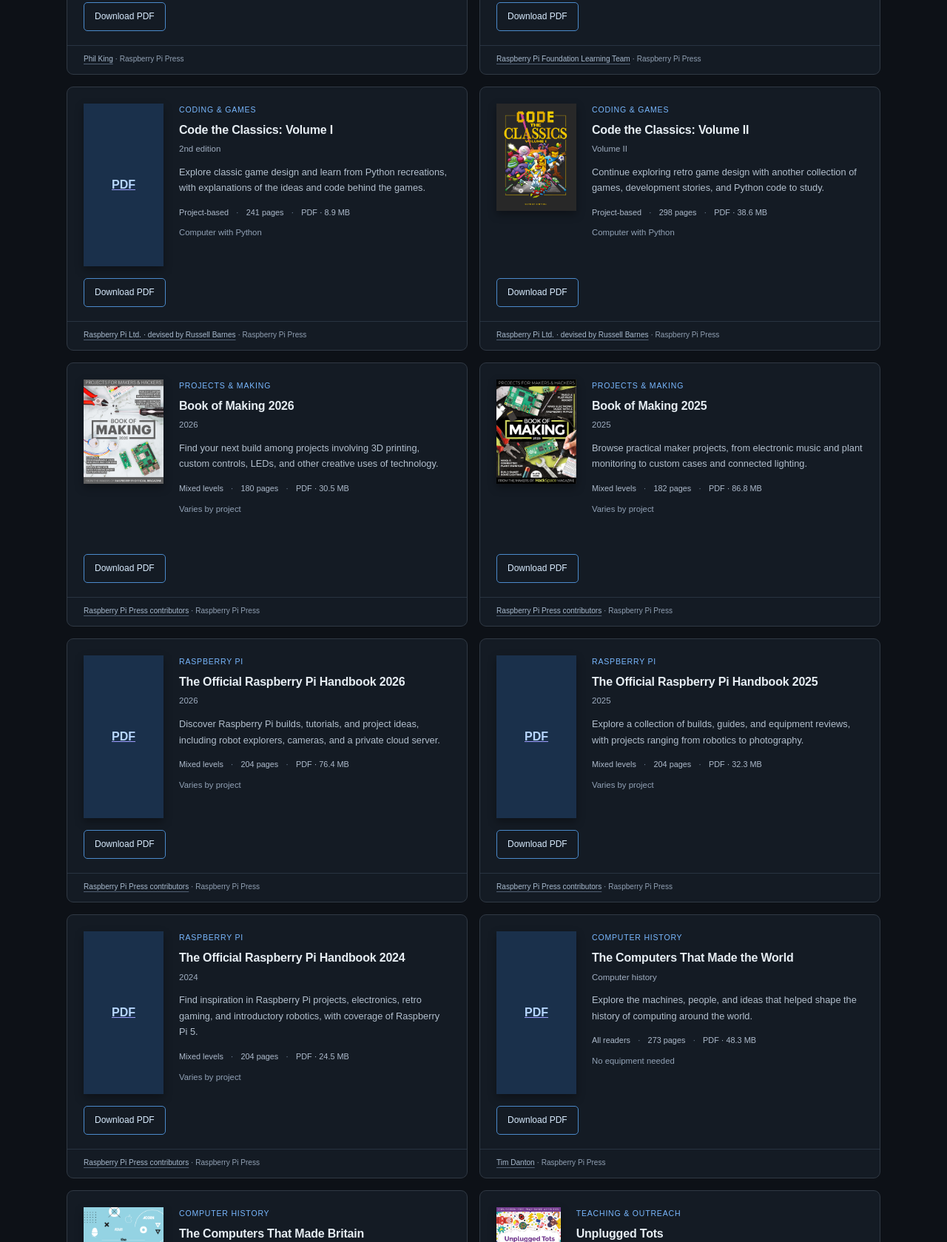
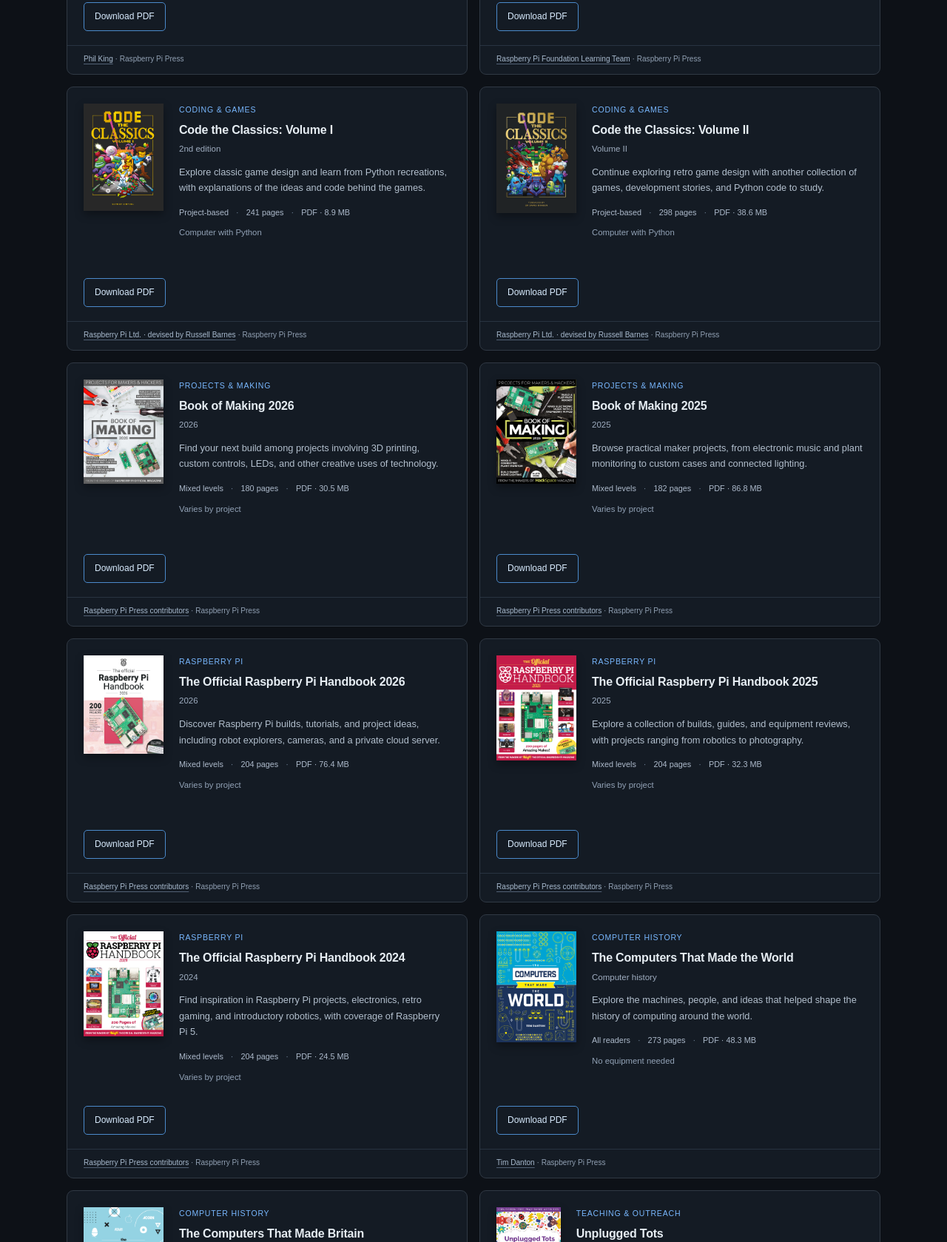
Before and after one commit to cabralacarter/cabralacarter.github.io, a plain HTML site: page resources/index.html in a window 1280 px wide. Shown: the part 2212-3891 px from the top of the page at 74% size. Drawn offline with Linux system fonts and the light colour scheme.

Commit message:
Added Multiple at the same time
book cover and books links in batch

```diff
--- a/resources/index.html
+++ b/resources/index.html
@@ -160,8 +160,8 @@
         </article>
         <article class="resource-card" id="micropython-pico" data-resource data-topics="raspberry-pi electronics" data-search="Get Started with MicroPython on Raspberry Pi Pico 2nd edition Meet the Pico microcontroller, install MicroPython, and use code to interact with electronic components. Includes Pico 2 and 2 W. microcontroller embedded pico 2 w sensors micropython python Gareth Halfacree &amp; Ben Everard Raspberry Pi Pico + components Raspberry Pi Electronics" aria-labelledby="title-micropython-pico">
           <div class="book-main">
-            <a class="cover-link" href="https://magazine.raspberrypi.com/books/get-started-micropython-pico-2ed" target="_blank" rel="noopener" aria-label="Publisher information for Get Started with MicroPython on Raspberry Pi Pico (new tab)">
-              <span class="book-cover" aria-hidden="true" style="display:flex;align-items:center;justify-content:center;background:#1a304b;color:#b7d6ff;min-height:150px;font-weight:bold;">PDF</span>
+            <a class="cover-link" href="pdf/getstartedwithmicropythononraspberrypipico.pdf" download> <img
+              class="book-cover" src="images/GetStartedWithMicroPythonRaspberryPi.png" alt="Get Started With MicroPython Raspberry Pi book cover" loading="lazy" >
             </a>
             <div class="book-content">
               <p class="book-topic">Raspberry Pi</p>
@@ -226,8 +226,8 @@
         </article>
         <article class="resource-card" id="code-classics-one" data-resource data-topics="coding-games" data-search="Code the Classics: Volume I 2nd edition Explore classic game design and learn from Python recreations, with explanations of the ideas and code behind the games. retro arcade pygame zero game development programming Raspberry Pi Ltd. · devised by Russell Barnes Computer with Python Coding &amp; games" aria-labelledby="title-code-classics-one">
           <div class="book-main">
-            <a class="cover-link" href="https://magazine.raspberrypi.com/books/code-the-classics-vol-I-2ed" target="_blank" rel="noopener" aria-label="Publisher information for Code the Classics: Volume I (new tab)">
-              <span class="book-cover" aria-hidden="true" style="display:flex;align-items:center;justify-content:center;background:#1a304b;color:#b7d6ff;min-height:150px;font-weight:bold;">PDF</span>
+            <a class="cover-link" href="pdf/codetheclassicsvolumei2ndedition.pdf" download> <img
+              class="book-cover" src="images/codetheclassicsvolumei2ndedition.png" alt="Code The Classics Volume 1 book cover" loading="lazy" >
             </a>
             <div class="book-content">
               <p class="book-topic">Coding &amp; games</p>
@@ -246,12 +246,12 @@
 
             <a
             class="cover-link"
-            href="pdf/codetheclassicsvolumei2ndedition.pdf"
+            href="pdf/codetheclassicsvolumeii.pdf"
             download>
             <img
               class="book-cover"
-              src="images/codetheclassicsvolumei2ndedition.png"
-              alt="Code the Classics Volume 1 2nd Editiion book cover"
+              src="images/CodeTheClassicsVolume2.png"
+              alt="Code the Classics Volume 2 book cover"
               loading="lazy"
               >
           </a>
@@ -323,11 +323,8 @@
         </article>
         <article class="resource-card" id="handbook-2026" data-resource data-topics="raspberry-pi making" data-search="The Official Raspberry Pi Handbook 2026 2026 Discover Raspberry Pi builds, tutorials, and project ideas, including robot explorers, cameras, and a private cloud server. robotics cameras server pi 500 pico projects annual Raspberry Pi Press contributors Varies by project Raspberry Pi Projects &amp; making" aria-labelledby="title-handbook-2026">
           <div class="book-main">
-
-
-
-            <a class="cover-link" href="https://magazine.raspberrypi.com/books/official-raspberry-pi-handbook-2026" target="_blank" rel="noopener" aria-label="Publisher information for The Official Raspberry Pi Handbook 2026 (new tab)">
-              <span class="book-cover" aria-hidden="true" style="display:flex;align-items:center;justify-content:center;background:#1a304b;color:#b7d6ff;min-height:150px;font-weight:bold;">PDF</span>
+            <a class="cover-link" href="pdf/officialraspberrypihandbook2026.pdf" download> <img
+              class="book-cover" src="images/OfficialRaspberryPihandbook2026.png" alt="Official Raspberry Pi Handbook 2026 book cover" loading="lazy" >
             </a>
             <div class="book-content">
               <p class="book-topic">Raspberry Pi</p>
@@ -343,8 +340,8 @@
         </article>
         <article class="resource-card" id="handbook-2025" data-resource data-topics="raspberry-pi making" data-search="The Official Raspberry Pi Handbook 2025 2025 Explore a collection of builds, guides, and equipment reviews, with projects ranging from robotics to photography. robotics camera photography projects pico annual Raspberry Pi Press contributors Varies by project Raspberry Pi Projects &amp; making" aria-labelledby="title-handbook-2025">
           <div class="book-main">
-            <a class="cover-link" href="https://magazine.raspberrypi.com/books/handbook-2025" target="_blank" rel="noopener" aria-label="Publisher information for The Official Raspberry Pi Handbook 2025 (new tab)">
-              <span class="book-cover" aria-hidden="true" style="display:flex;align-items:center;justify-content:center;background:#1a304b;color:#b7d6ff;min-height:150px;font-weight:bold;">PDF</span>
+            <a class="cover-link" href="pdf/officialraspberrypihandbook2025.pdf" download> <img
+              class="book-cover" src="images/OfficialRaspberryPihandbook2025.png" alt="Official Raspberry Pi Handbook 2025 book cover" loading="lazy" >
             </a>
             <div class="book-content">
               <p class="book-topic">Raspberry Pi</p>
@@ -360,8 +357,8 @@
         </article>
         <article class="resource-card" id="handbook-2024" data-resource data-topics="raspberry-pi making" data-search="The Official Raspberry Pi Handbook 2024 2024 Find inspiration in Raspberry Pi projects, electronics, retro gaming, and introductory robotics, with coverage of Raspberry Pi 5. pi 5 retro gaming electronics robotics projects annual Raspberry Pi Press contributors Varies by project Raspberry Pi Projects &amp; making" aria-labelledby="title-handbook-2024">
           <div class="book-main">
-            <a class="cover-link" href="https://magazine.raspberrypi.com/books/handbook-2024" target="_blank" rel="noopener" aria-label="Publisher information for The Official Raspberry Pi Handbook 2024 (new tab)">
-              <span class="book-cover" aria-hidden="true" style="display:flex;align-items:center;justify-content:center;background:#1a304b;color:#b7d6ff;min-height:150px;font-weight:bold;">PDF</span>
+            <a class="cover-link" href="pdf/officialraspberrypihandbook2024.pdf" download> <img
+              class="book-cover" src="images/OfficialRaspberryPihandbook2024.png" alt="Official Raspberry Pi Handbook 2024 book cover" loading="lazy" >
             </a>
             <div class="book-content">
               <p class="book-topic">Raspberry Pi</p>
@@ -377,8 +374,8 @@
         </article>
         <article class="resource-card" id="computers-world" data-resource data-topics="history" data-search="The Computers That Made the World Computer history Explore the machines, people, and ideas that helped shape the history of computing around the world. history technology pioneers retro vintage computing Tim Danton No equipment needed Computer history" aria-labelledby="title-computers-world">
           <div class="book-main">
-            <a class="cover-link" href="https://magazine.raspberrypi.com/books/the-computers-that-made-the-world-1st-edition" target="_blank" rel="noopener" aria-label="Publisher information for The Computers That Made the World (new tab)">
-              <span class="book-cover" aria-hidden="true" style="display:flex;align-items:center;justify-content:center;background:#1a304b;color:#b7d6ff;min-height:150px;font-weight:bold;">PDF</span>
+            <a class="cover-link" href="pdf/computersthatmadetheworld.pdf" download> <img
+              class="book-cover" src="images/ComputersThatMadeTheWorld.png" alt="Computers That Made The World Book Cover" loading="lazy" >
             </a>
             <div class="book-content">
               <p class="book-topic">Computer history</p>
```
Also changed, not shown: resources/images/CodeTheClassicsVolume2.png (added), resources/images/ComputersThatMadeTheWorld.png (added), resources/images/GetStartedWithMicroPythonRaspberryPi.png (added), resources/images/OfficialRaspberryPihandbook2024.png (added), resources/images/OfficialRaspberryPihandbook2025.png (added), resources/images/OfficialRaspberryPihandbook2026.png (added).
